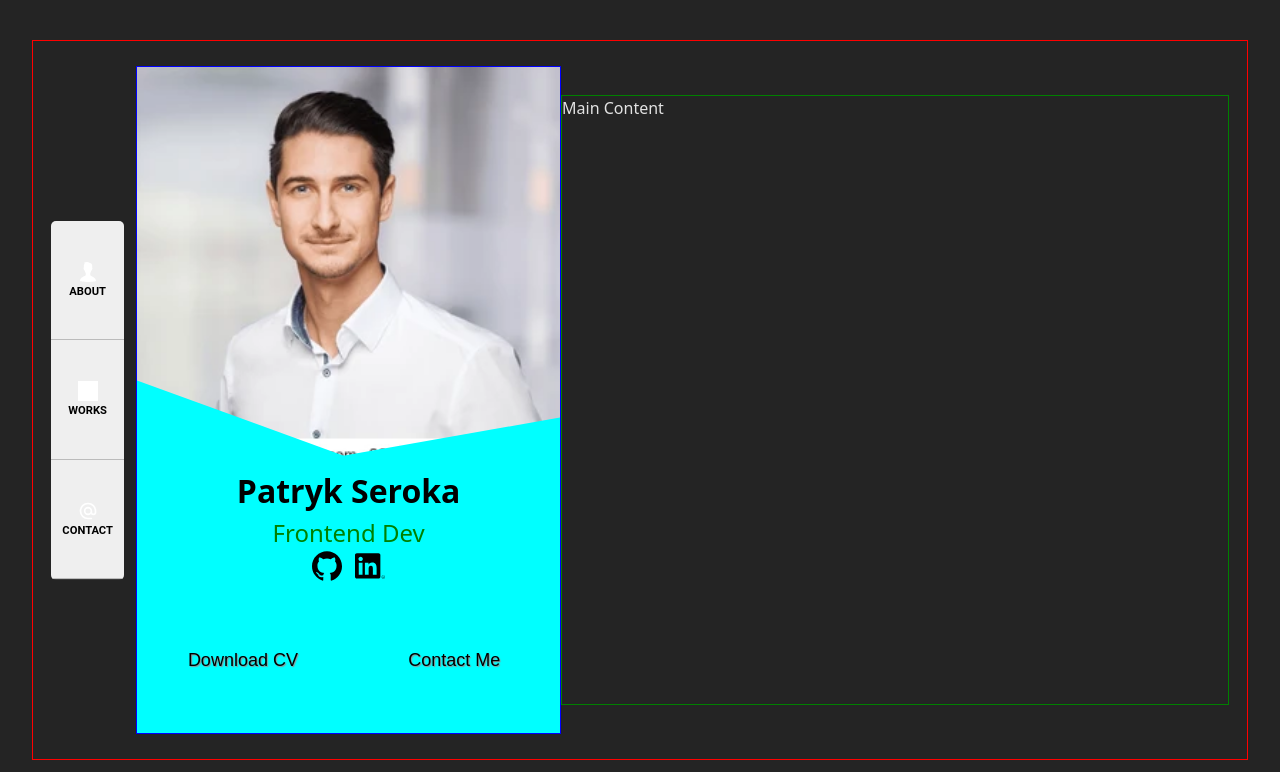
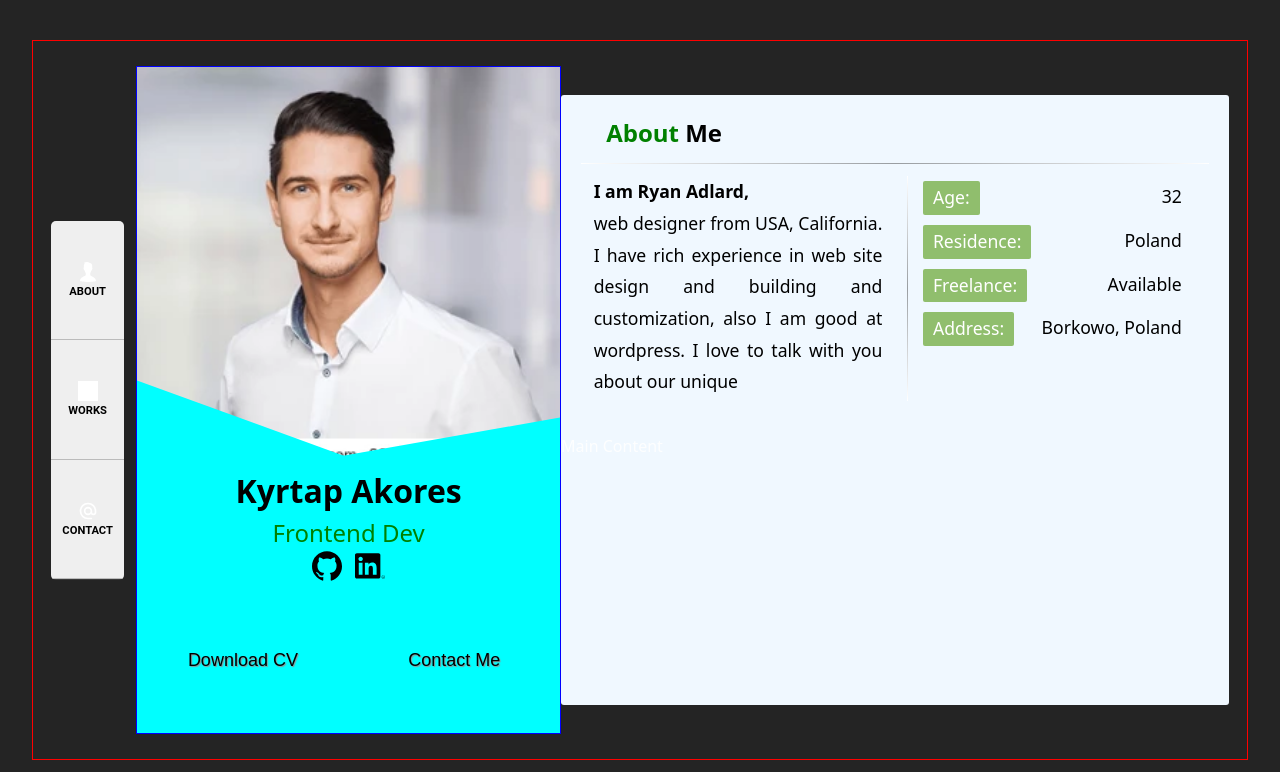
Before and after one commit to whynot-code/portfolio, a React (Vite) app: page / in a window 1280 px wide. Shown: the top 772 px of the page. Built offline with nearby package versions, Linux system fonts and the light colour scheme; grey boxes are pictures that could not be loaded.

Commit message:
Add AboutMe component and integrate it into MainContent; update Header with new name and style adjustments

```diff
--- a/src/App.tsx
+++ b/src/App.tsx
@@ -2,6 +2,7 @@
 import Navigation from './components/Navigation.tsx'
 import Header from './components/Header.tsx'
 import MainContent from './components/MainContent.tsx'
+import AboutMe from './components/AboutMe.tsx'
 import './App.css'
 
 function App() {
@@ -11,7 +12,10 @@ function App() {
     <>
       <Navigation></Navigation>
       <Header></Header>
-      <MainContent>Main Content</MainContent>
+      <MainContent>
+        <AboutMe></AboutMe>
+        Main Content
+      </MainContent>
     </>
   )
 }
--- /dev/null
+++ b/src/components/AboutMe.module.css
@@ -0,0 +1,60 @@
+.contentSection {
+    width: 100%;
+    padding: 3%;
+    color: black;
+}
+.border {
+    content: "";
+    display: block;
+    width: 100%;
+    height: 0.5px;
+    background: linear-gradient(to right, white, rgba(49, 49, 49, 0.456), white);
+}
+.contentSection h1 {
+    margin-left: 4%;
+    color: green;
+    margin-bottom: 2%;
+}
+.contentSection h1>span {
+    color: black;
+}
+.contentSection div{
+    display: flex;
+}
+.introduction, .data {
+    height: 250px;
+    width: 50%;
+    padding: 2%;
+    line-height: 1.8;
+    font-size: 1.1em;
+    text-align: justify;
+}
+.data::before{
+    content: "";
+    display: block;
+    height: 100%;
+    width: 1px;
+    background: linear-gradient(to bottom, white, rgba(49, 49, 49, 0.456), white);
+    margin-bottom: 10px;
+}
+.introduction{
+    display: flex;
+    flex-direction: column;
+
+}
+.data ul {
+    width: 100%;
+    list-style-type: none;
+    padding: 0 5% 0 5%;
+}
+.data li {
+    display: flex;
+    justify-content: space-between;
+    padding: 5px 0 5px 0;
+}
+.data p {
+    background-color: rgb(144, 190, 109);
+    padding: 1px 10px 1px 10px;
+    color: white;
+    border-radius: 2px;
+}
--- /dev/null
+++ b/src/components/AboutMe.tsx
@@ -0,0 +1,60 @@
+import React from 'react'
+import styles from './AboutMe.module.css'
+
+interface Data {
+    age: number;
+    residence: string;
+    freelance: string;
+    address: string;
+    me: string;
+    introduction: string;
+}
+
+const calculateAge = (birthYear: number): number => {
+    const currentYear = new Date().getFullYear();
+    return currentYear - birthYear;
+};
+
+const AboutMe: React.FC = () => {
+    const data: Data = {
+        age: calculateAge(1993),
+        residence: 'Poland',
+        freelance: 'Available',
+        address: 'Borkowo, Poland',
+        me: 'I am Ryan Adlard,',
+        introduction: 'web designer from USA, California. I have rich experience in web site design and building and customization, also I am good at wordpress. I love to talk with you about our unique'
+    }
+    return (
+        <section className={styles.contentSection}>
+            <h1>About <span>Me</span></h1>
+            <div className={styles.border}></div>
+            <div>
+                <div className={styles.introduction}>
+                    <h4>{data.me}</h4>
+                    <p>{data.introduction}</p>
+                </div>
+                <div className={styles.data}>
+                    <ul>
+                        <li>
+                            <p>Age:</p>
+                            <span>{data.age}</span>
+                        </li>
+                        <li>
+                            <p>Residence:</p>
+                            <span>Poland</span>
+                        </li>
+                        <li>
+                            <p>Freelance:</p>
+                            <span>Available</span>
+                        </li>
+                        <li>
+                            <p>Address:</p>
+                            <span>Borkowo, Poland</span>
+                        </li>
+                    </ul>
+                </div>
+            </div>
+        </section>
+    );
+}
+export default AboutMe;
--- a/src/components/Header.tsx
+++ b/src/components/Header.tsx
@@ -11,7 +11,7 @@ const Header: React.FC<PropsWithChildren> = ({ children }) => {
                 <img src={Portrait} alt="Portrait" />
             </div>
             <div className={styles.botom}>
-                <h1>Patryk Seroka</h1>
+                <h1>Kyrtap Akores</h1>
                 <h2>Frontend Dev</h2>
                 <ul className={styles.social}>
                     <a href="">
--- a/src/components/MainContent.module.css
+++ b/src/components/MainContent.module.css
@@ -1,5 +1,6 @@
 .main{
     width: 55%;
     height: 85%;
-    border: 1px solid green;
+    border-radius: 3px;
+    background-color: aliceblue;
 }
--- a/src/components/MainContent.tsx
+++ b/src/components/MainContent.tsx
@@ -3,7 +3,9 @@ import styles from './MainContent.module.css';
 
 const MainContent: React.FC<PropsWithChildren> = ({ children }) => {
     return (
-        <main className={styles.main}>{children}</main>
+        <main className={styles.main}>
+            {children}
+        </main>
     );
 }
 
```
